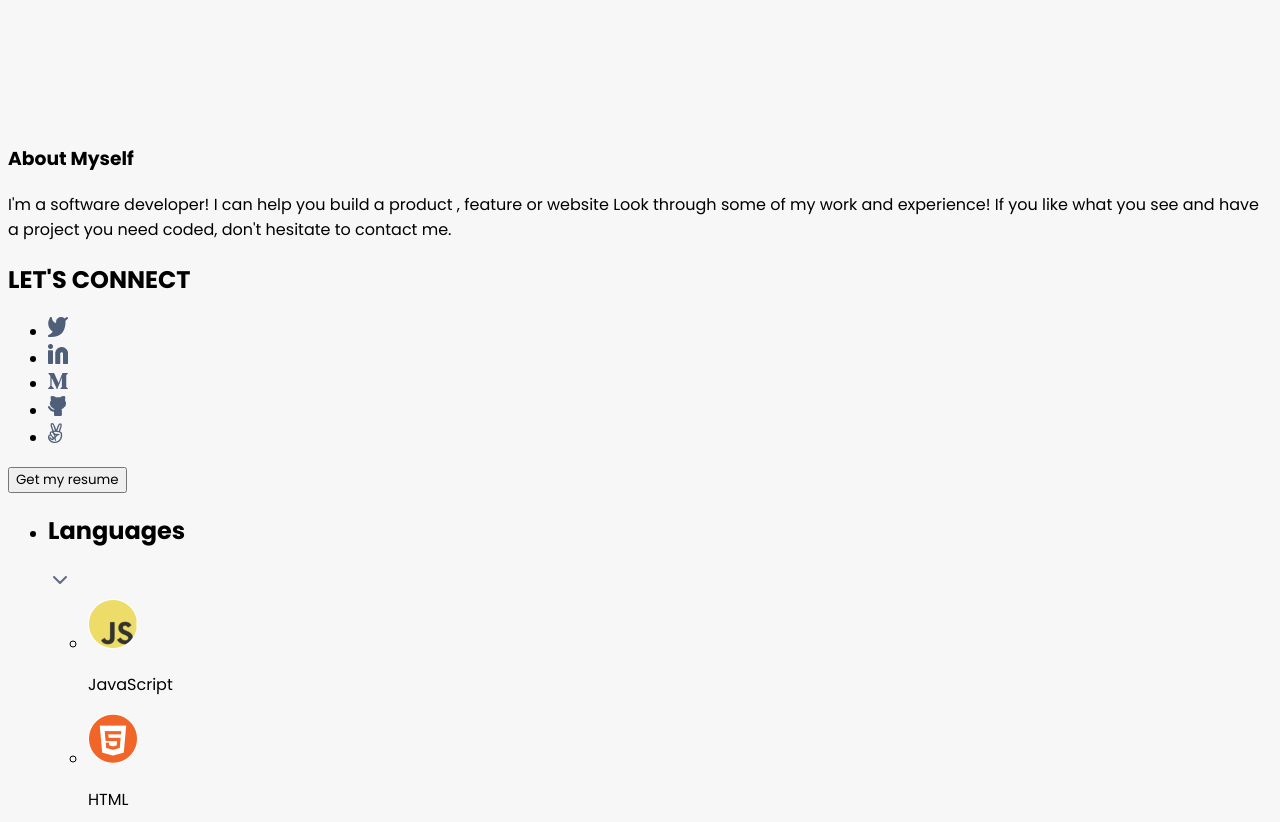
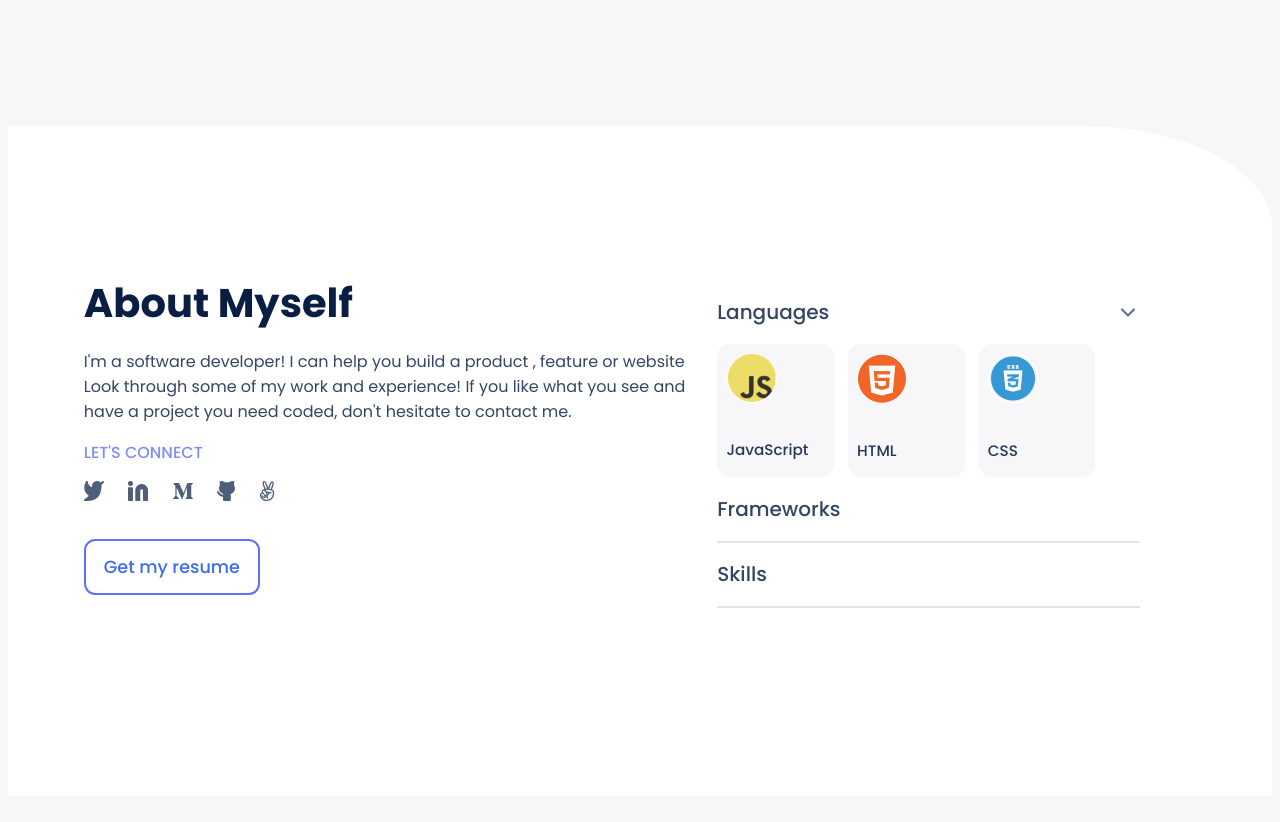
Before and after one commit to zuhebahmed88091/Portfolio_site, a website: page index.html in a window 1280 px wide. Shown: the part 3160-3982 px from the top of the page. Drawn offline with Linux system fonts and the light colour scheme.

Commit message:
Add about myself for desktop

```diff
--- a/index.html
+++ b/index.html
@@ -319,6 +319,7 @@
    <!-- About Myself starts -->
 
   <section class="about-headline">
+    <section class="about-header">
       <section class="about-headline-heading">
         <h1>About Myself</h1>
     </section>
@@ -363,6 +364,7 @@
       <button class="resume-btn">
         Get my resume
       </button>
+    </section>
 
       <section class="languages-frameworks">
         <ul class="languages-frameworks-list">
--- a/style.css
+++ b/style.css
@@ -208,7 +208,12 @@ body {
     background: #2230d2;
     color: #fff;
   }
+
   .cards-desktop {
+    display: none;
+  }
+
+  .cards-desktop-second {
     display: none;
   }
 
@@ -515,7 +520,7 @@ body {
   }
 
   .headline-heading h1 {
-      color: #091E42;
+    color: #091e42;
     padding-left: 13.8%;
     margin-block-start: 0.2em;
     margin-block-end: 0.2em;
@@ -534,7 +539,7 @@ body {
   .social-media {
     padding-left: 13.8%;
     font-weight: 500;
-      color: #7F8CFF;
+    color: #7f8cff;
     font-size: 1rem;
   }
 
@@ -573,7 +578,6 @@ body {
 
   .cards {
     display: none;
-
   }
 
   .cards-desktop {
@@ -606,7 +610,7 @@ body {
   .project-details-heading-desktop h2 {
     font-weight: 700;
     font-size: 2.5rem;
-      color: #091E42;
+    color: #091e42;
     margin-block-end: 0;
   }
 
@@ -631,7 +635,7 @@ body {
 
   .list-items-desktop {
     font-weight: 400;
-      color: #6B778C;
+    color: #6b778c;
     font-size: 1.13rem;
     padding-right: 7%;
   }
@@ -643,7 +647,6 @@ body {
     margin-block-end: 0;
     padding-top: 3.9%;
   }
-
 
 
   .tools-desktop {
@@ -664,7 +667,7 @@ body {
     padding-bottom: 1%;
     font-weight: 500;
     font-size: 0.75rem;
-      color: #6070FF;
+    color: #6070ff;
     margin-right: 1.3%;
   }
 
@@ -674,7 +677,7 @@ body {
     margin-bottom: 6%;
     border: 2px solid #6070ff;
     border-radius: 0.7rem;
-      color: #396DF2;
+    color: #396df2;
     font-weight: 500;
     font-size: 1rem;
     cursor: pointer;
@@ -701,6 +704,7 @@ body {
     display: flex;
     justify-content: space-evenly;
   }
+
   .project-snippet-desktop-second img {
     width: 100%;
     height: 100%;
@@ -710,16 +714,18 @@ body {
     display: flex;
     flex-direction: column;
     max-width: 59%;
+    margin-right: 1.5%;
   }
 
   .project-details-heading-desktop-second {
     display: flex;
     flex-direction: column;
   }
+
   .project-details-heading-desktop-second h2 {
     font-weight: 700;
     font-size: 2.5rem;
-    color: #091E42;
+    color: #091e42;
     margin-block-end: 0;
   }
 
@@ -731,6 +737,7 @@ body {
     padding-inline-start: 0;
     padding-top: 2%;
   }
+
   .first-list-item-desktop-second {
     list-style-type: none;
     color: #344563;
@@ -741,7 +748,7 @@ body {
 
   .list-items-desktop-second {
     font-weight: 400;
-  color: #6B778C;
+    color: #6b778c;
     font-size: 1.13rem;
     padding-right: 7%;
   }
@@ -772,7 +779,7 @@ body {
     padding-bottom: 1%;
     font-weight: 500;
     font-size: 0.75rem;
-  color: #6070FF;
+    color: #6070ff;
     margin-right: 1.3%;
   }
 
@@ -782,7 +789,7 @@ body {
     margin-bottom: 6%;
     border: 2px solid #6070ff;
     border-radius: 0.7rem;
-  color: #396DF2;
+    color: #396df2;
     font-weight: 500;
     font-size: 1rem;
     cursor: pointer;
@@ -802,4 +809,154 @@ body {
 
 
   /* Works ends */
+
+  /* About myself starts */
+
+  .about-headline {
+    padding-top: 11%;
+    padding-left: 6%;
+    padding-right: 6%;
+    padding-bottom: 13%;
+    margin-bottom: 3%;
+    display: flex;
+    background-color: #fff;
+    border-top-right-radius: 15%;
   }
+
+  .about-header {
+    max-width: 55%;
+    padding-right: 1.94%;
+  }
+
+  .about-headline-heading h1 {
+    margin-block-start: 0.2em;
+    margin-block-end: 0.2em;
+    font-size: 2.5rem;
+    font-weight: 700;
+    color: #091e42;
+  }
+
+  .about-headline-description p {
+    font-weight: 400;
+    color: #344563;
+  }
+
+  .about-social-media h2 {
+    margin-block-start: 0;
+    margin-block-end: 0;
+    font-size: 100%;
+    color: #7f8cff;
+    font-weight: 500;
+  }
+
+  .about-social-media-icons {
+    list-style-type: none;
+    display: flex;
+    flex-wrap: wrap;
+    padding-inline-start: 0;
+    padding-bottom: 2.5%;
+  }
+
+  .about-social-media-icons li {
+    padding-right: 4%;
+  }
+
+  .languages-frameworks {
+    width: 38%;
+  }
+
+  .languages-frameworks-list {
+    list-style-type: none;
+    margin-block-start: 1em;
+    margin-block-end: 1em;
+    padding-inline-start: 0;
+  }
+
+  .language-title {
+    display: flex;
+    justify-content: space-between;
+  }
+
+  .language-title h2 {
+    color: #344563;
+    font-weight: 500;
+    font-size: 1.25rem;
+  }
+
+
+  .languages-name {
+    list-style-type: none;
+    padding-inline-start: 0;
+    display: flex;
+  }
+
+  .languages-name li {
+    display: flex;
+    flex-direction: column;
+    border-radius: 0.8rem;
+    background-color: #f7f7f9;
+    width: 7.3rem;
+    margin-right: 3.3%;
+  }
+
+  .language-logo {
+    padding: 8%;
+  }
+
+  .certain-language-name {
+    padding-left: 2%;
+    padding-top: 3%;
+  }
+
+  .certain-language-name p {
+    color: #253858;
+    font-weight: 500;
+    font-size: 0.95rem;
+    padding-left: 6%;
+  }
+
+  .framework-title {
+    display: flex;
+    justify-content: space-between;
+    border-bottom: 2px solid #e5e5e5;
+  }
+
+  .framework-title h2 {
+    color: #344563;
+    font-weight: 500;
+    font-size: 1.25rem;
+  }
+
+  .skill-title {
+    display: flex;
+    justify-content: space-between;
+    border-bottom: 2px solid #e5e5e5;
+  }
+
+  .skill-title h2 {
+    color: #344563;
+    font-weight: 500;
+    font-size: 1.25rem;
+  }
+
+  .resume-btn {
+    width: 11rem;
+    padding: 0.8rem;
+    margin-bottom: 6%;
+    border: 2px solid #6070ff;
+    border-radius: 0.7rem;
+    color: #396df2;
+    font-weight: 500;
+    font-size: 1.1rem;
+    cursor: pointer;
+    background: #fff;
+  }
+
+  .resume-btn:hover {
+    background: #6070ff;
+    box-shadow: 0 8px 16px rgba(64, 83, 252, 0.24);
+    color: #fff;
+  }
+
+  /* About myself ends */
+}
```
Lines whose indentation alone changed are shown as unchanged.
